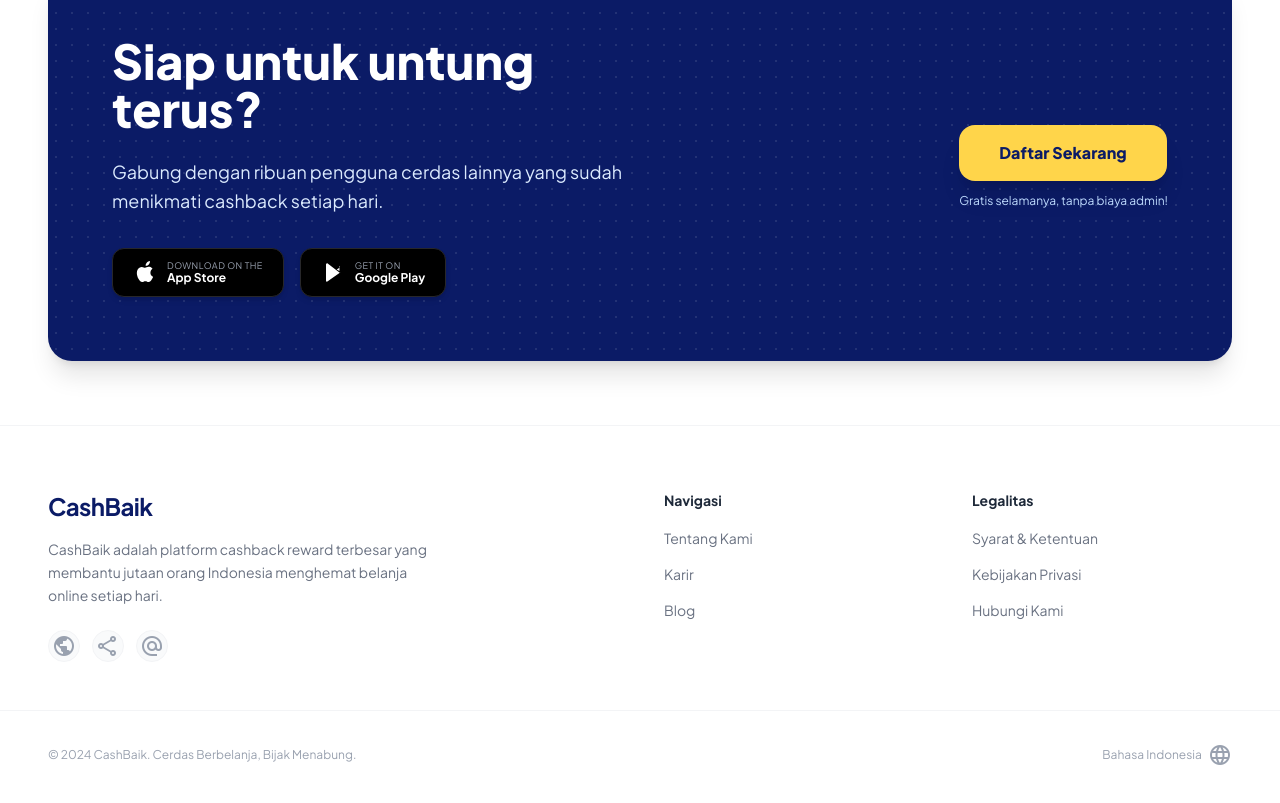
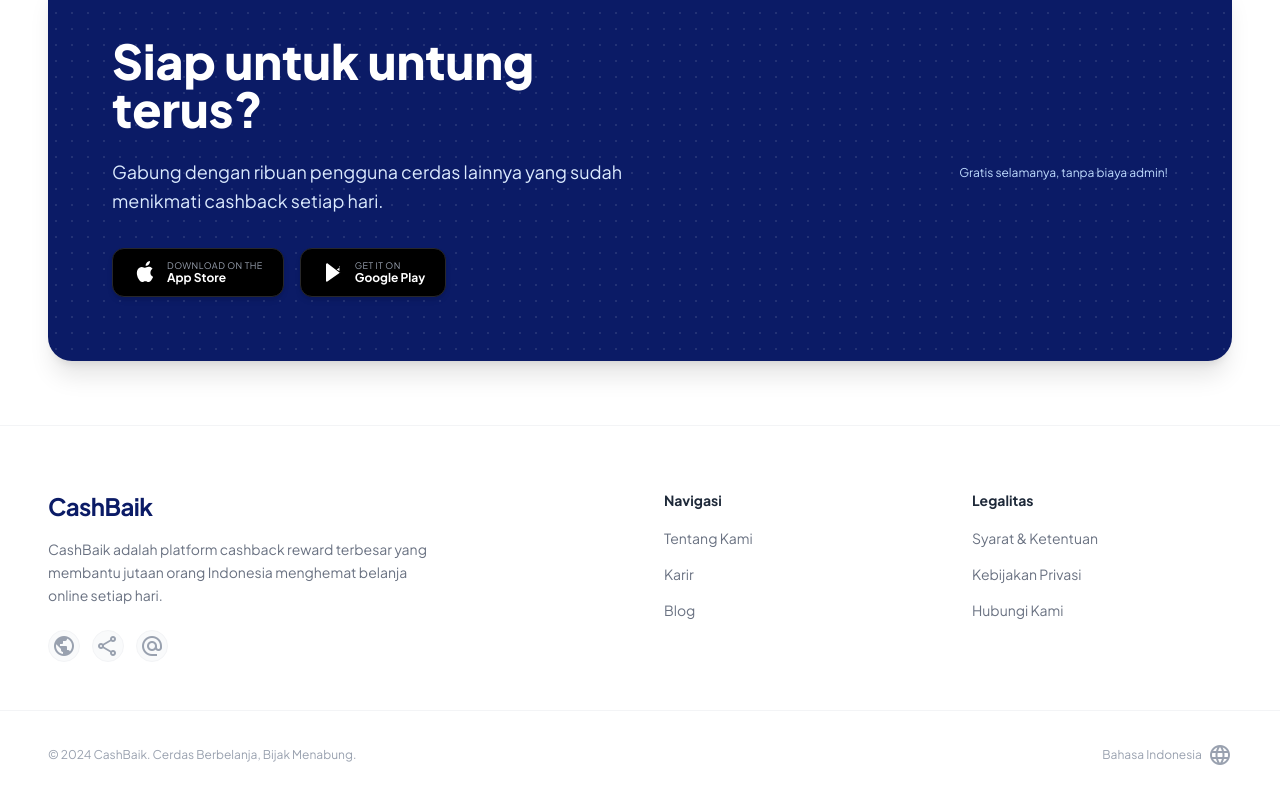
Before and after one commit to rosalindahayin58-source/CashBaik.com, a Vue app: page / in a window 1280 px wide. Shown: the part 1842-2645 px from the top of the page. Built offline with nearby package versions, Linux system fonts and the light colour scheme.

Commit message:
Update semua perubahan

```diff
--- a/src/components/CtaSection.vue
+++ b/src/components/CtaSection.vue
@@ -53,12 +53,6 @@
 
         <!-- Right Content -->
         <div class="z-10 flex flex-col items-center md:items-start">
-          <a
-            href="#"
-            class="bg-[#ffd54a] hover:bg-yellow-500 text-[#0b1b66] font-extrabold px-10 py-4 rounded-2xl shadow-xl transition-all transform hover:-translate-y-0.5 active:translate-y-0 text-center w-full md:w-auto"
-          >
-            Daftar Sekarang
-          </a>
           <p class="text-blue-200 text-xs mt-3 text-center md:text-left">
             Gratis selamanya, tanpa biaya admin!
           </p>
```
